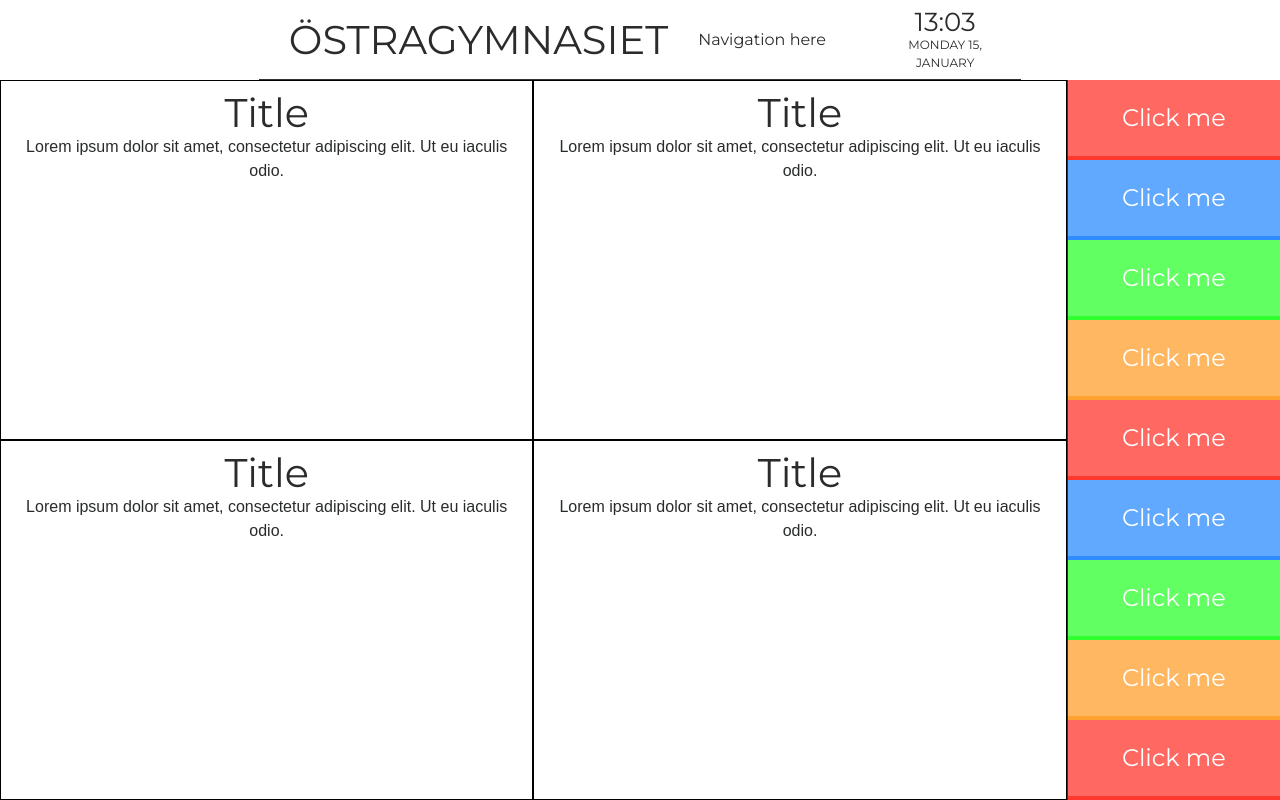
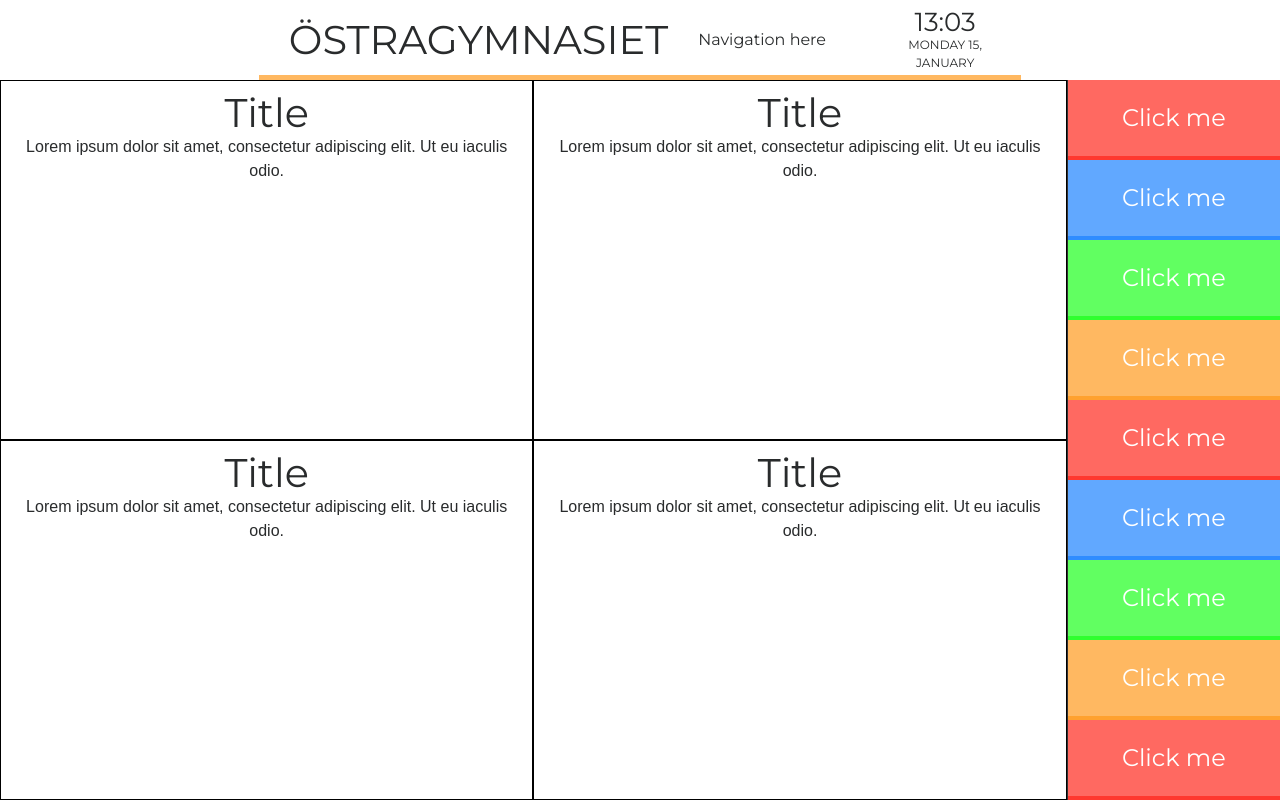
Before and after one commit to chriskilinc/expo, a React (Create React App) app: page / in a window 1280 px wide. Shown: the top 800 px of the page. Built offline with nearby package versions, Linux system fonts and the light colour scheme; no server answers.

Commit message:
Added a border to navigationbar

```diff
--- a/src/css/navigation.css
+++ b/src/css/navigation.css
@@ -1,7 +1,7 @@
 .navigation{
   height: 10vh;
   background: #fff;
-  border-bottom: 1px solid #323232;
+  border-bottom: 5px solid hsl(33,100%,69%);
 }
 
 .nav-container{
```
